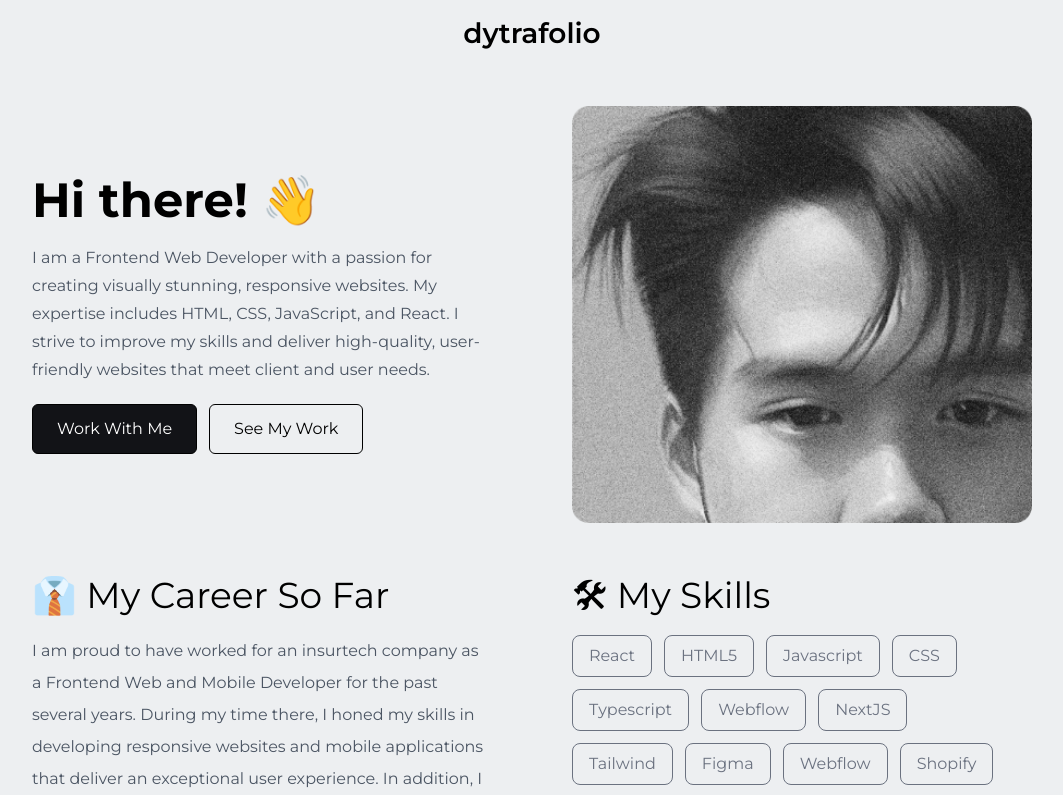
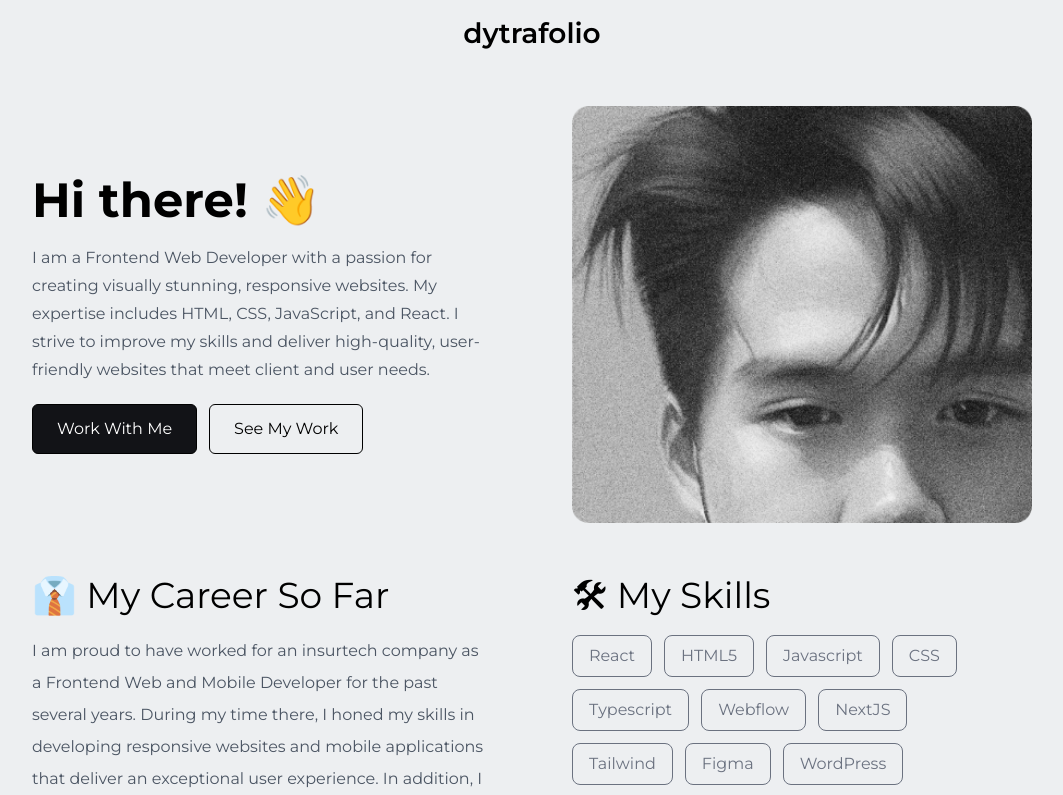
Before and after one commit to dytra/dytra.github.io, a Next.js app: page / in a window 1280 px wide. Shown: the top 795 px of the page, without its empty margins (108-1171 px from the left). Built offline with nearby package versions, Linux system fonts and the light colour scheme.

Commit message:
add wordpress skills

```diff
--- a/src/pages/index.tsx
+++ b/src/pages/index.tsx
@@ -26,7 +26,7 @@ export default function Home() {
     }
   ];
 
-  const skills = ["React", "HTML5", "Javascript", "CSS", "Typescript", "Webflow", "NextJS", "Tailwind", "Figma", "Webflow", "Shopify"];
+  const skills = ["React", "HTML5", "Javascript", "CSS", "Typescript", "Webflow", "NextJS", "Tailwind", "Figma","WordPress", "Webflow", "Shopify"];
   return (
     <>
       <HeadMeta />
```
